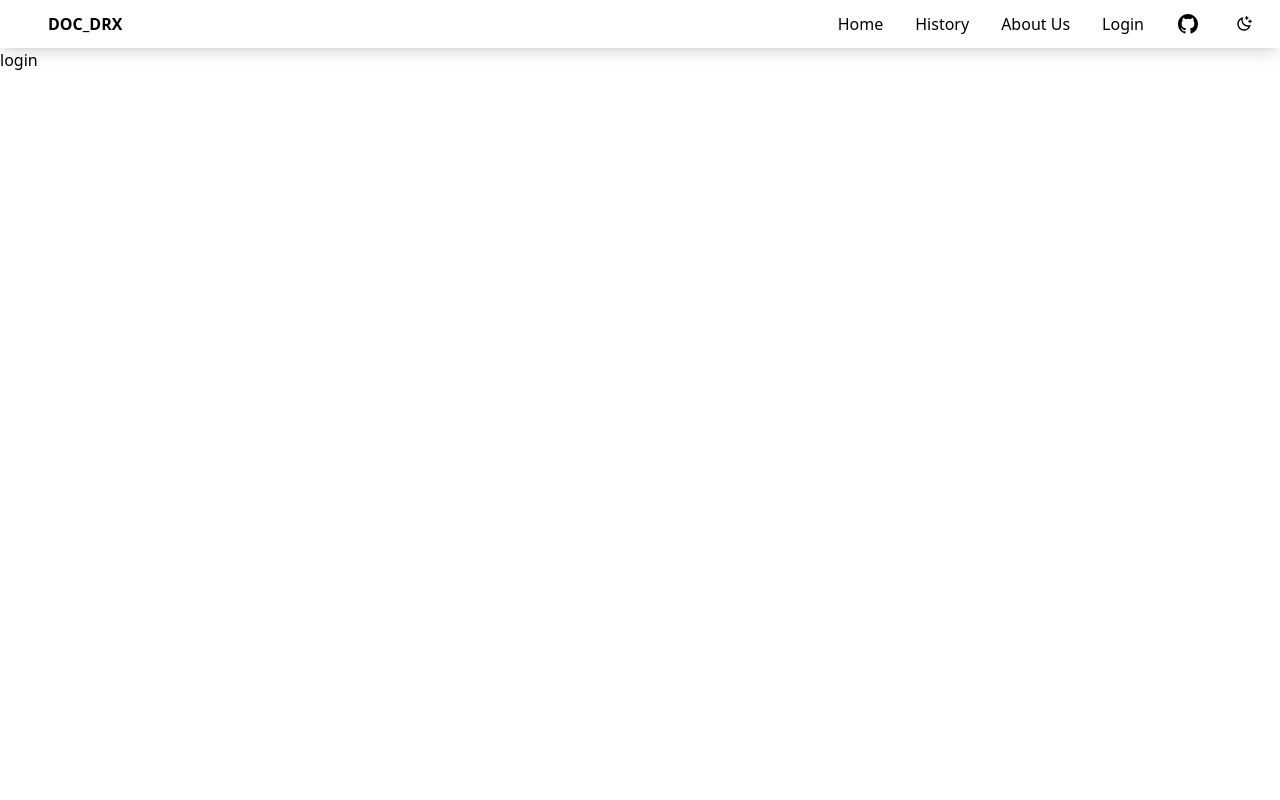
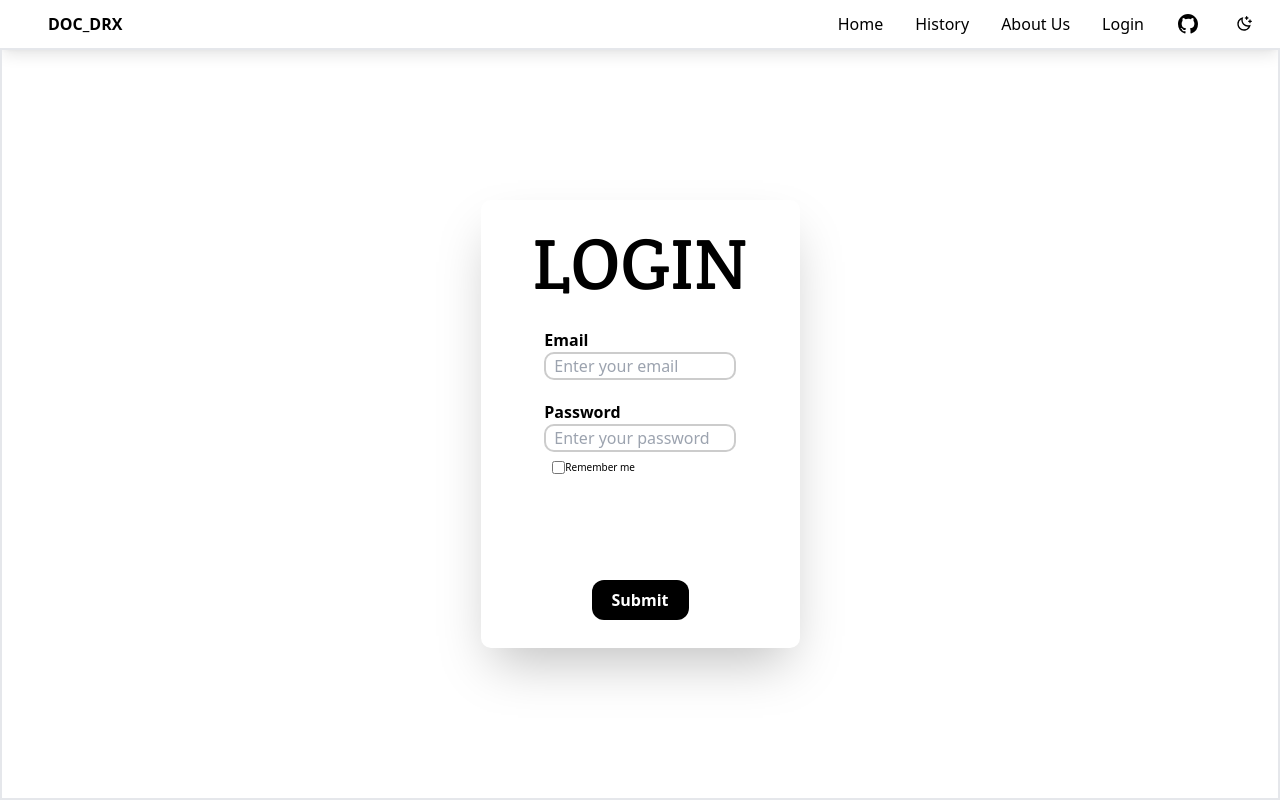
Before and after one commit to MohammadAshif1001/doc-drx, a Next.js app: page /login in a window 1280 px wide. Built offline with nearby package versions, Linux system fonts and the light colour scheme.

Commit message:
added login form

```diff
--- a/src/app/login/page.jsx
+++ b/src/app/login/page.jsx
@@ -1,9 +1,43 @@
+"use client"
 import React from 'react'
+import { Crete_Round } from 'next/font/google'
 
-const login = () => {
+const headingfont = Crete_Round({
+    subsets: ['latin'],
+    weight: '400'
+})
+
+
+const page = () => {
     return (
-        <div>login</div>
+        <div className="main flex items-center justify-center border-2 h-[calc(100vh-3rem)]  overflow-hidden ">
+
+            <form action="" className='login-form  h-[60%] dark:shadow-[grey] dark:border-[#ccc] w-[25%] shadow-2xl rounded-[10px] overflow-hidden'>
+                <div className={`${headingfont.className}  h-12  pt-7 text-center`}>
+                    <h1 className='text-7xl '>LOGIN</h1>
+                </div>
+
+                <div className="credentials flex flex-col  h-60 mt-20  w-[60%] mx-[20%]">
+                    <label htmlFor="username" className='font-bold'>Email</label>
+                    <input type="text" className='border-2 mb-5 rounded-[10px] px-2 border-[#ccc]' placeholder='Enter your email' required />
+                    <label htmlFor="password" className='font-bold'>Password</label>
+                    <input type="password" className='border-2 rounded-[10px] px-2 border-[#ccc]' placeholder='Enter your password' required />
+
+                    <div className="checkbox flex items-center py-2 px-2">
+
+                        <input type="checkbox" className='accent-[#ccc] outline-none' id='checkbox' />
+                        <label htmlFor="checkbox" className='text-[10px]'>Remember me</label>
+                    </div>
+                </div>
+
+                <div className="submit flex items-center justify-center  h-16">
+                    <button className='submit-btn bg-black rounded-xl font-extrabold text-white px-5 py-2 dark:text-[#ccc]'>Submit</button>
+                </div>
+
+
+            </form >
+        </div>
     )
 }
 
-export default login
+export default page
```
